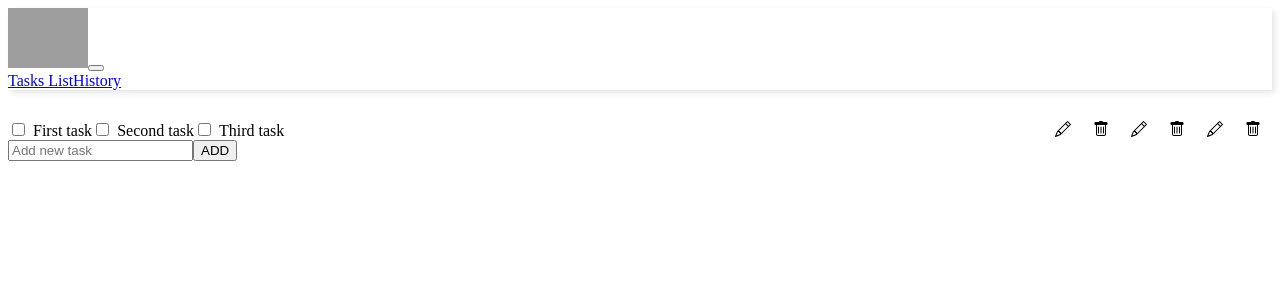
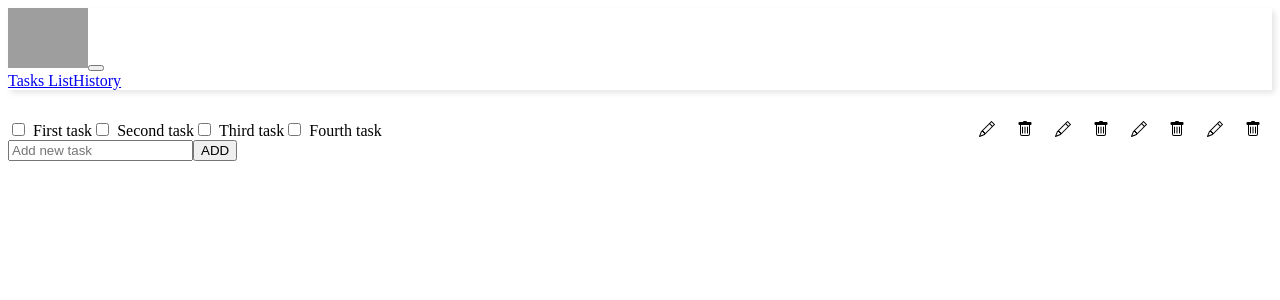
Before and after one commit to OlegMilkin/todo, a React (Create React App) app: page / in a window 1280 px wide. Shown: the top 300 px of the page. Built offline with nearby package versions, Linux system fonts and the light colour scheme; data requests are answered from the project's data file; grey boxes are pictures that could not be loaded; the HTML template or start-up script is replaced by a standard one.

Commit message:
todo add new container wrapper

```diff
--- a/db.json
+++ b/db.json
@@ -17,6 +17,12 @@
       "title": "Third task",
       "isEditMode": false,
       "completed": false
+    },
+    {
+      "id": 4,
+      "title": "Fourth task",
+      "isEditMode": false,
+      "completed": false
     }
   ]
 }
--- a/src/TaskList/TaskList.js
+++ b/src/TaskList/TaskList.js
@@ -1,34 +1,24 @@
 import React from 'react';
 import TaskItem from '../TaskItem/TaskItem';
 import NewTaskForm from '../NewTaskForm/NewTaskForm';
-import * as axios from 'axios';
 
+const TaskList = (props) => {
 
-class TaskList extends React.Component {
-
-  componentDidMount() {
-    axios.get('http://localhost:3000/tasksData')
-      .then(response => {
-        this.props.setTasksData(response.data)
-    })
-  }
-
-  render() {
-    let tasksEl = this.props.taskList.map((task) => {
+  let tasksEl = props.taskList.map((task) => {
     return (
       <TaskItem
         title={task.title}
         key={task.id}
-          removeTask={this.props.removeTask}
+        removeTask={props.removeTask}
         id={task.id}
         isEditMode={task.isEditMode}
-          enableEditMode={this.props.enableEditMode}
-          disableEditMode={this.props.disableEditMode}
-          afterEditText={this.props.afterEditText}
-          changeEditTaskText={this.props.changeEditTaskText}
-          changeTaskTitle={this.props.changeTaskTitle}
+        enableEditMode={props.enableEditMode}
+        disableEditMode={props.disableEditMode}
+        afterEditText={props.afterEditText}
+        changeEditTaskText={props.changeEditTaskText}
+        changeTaskTitle={props.changeTaskTitle}
         isTaskCompleted={task.completed}
-          changeCompletedStatus={this.props.changeCompletedStatus}
+        changeCompletedStatus={props.changeCompletedStatus}
       />
     )
   })
@@ -45,15 +35,15 @@ class TaskList extends React.Component {
       <div className="row">
         <div className="col-lg-12 mt-5">
           <NewTaskForm
-              newTaskText={this.props.newTaskText}
-              addText={this.props.addText}
-              updateText={this.props.updateText}
+            newTaskText={props.newTaskText}
+            addText={props.addText}
+            updateText={props.updateText}
           />
         </div>
       </div>
     </div>
   )
-  }
+
 }
 
 export default TaskList
--- a/src/TaskList/TaskListContainer.js
+++ b/src/TaskList/TaskListContainer.js
@@ -1,4 +1,3 @@
-import TaskList from "./TaskList";
 import {connect} from "react-redux";
 import {
   addNewTaskText,
@@ -11,6 +10,9 @@ import {
   changeCompletedStatus,
   setTasksDataAC,
 } from "../redux/task-list-reducer";
+import React from "react";
+import * as axios from "axios";
+import TaskList from "./TaskList";
 
 let mapStateToProps = (state) => {
   return {
@@ -52,5 +54,34 @@ let mapDispatchToProps = (dispatch) => {
   }
 };
 
-let TaskListContainer = connect(mapStateToProps, mapDispatchToProps)(TaskList)
+class TaskListAPI extends React.Component {
+
+  componentDidMount() {
+    axios.get('http://localhost:3000/tasksData')
+      .then(response => {
+        this.props.setTasksData(response.data)
+      })
+  }
+
+  render() {
+    return (
+      <TaskList
+        taskList={this.props.taskList}
+        removeTask={this.props.removeTask}
+        enableEditMode={this.props.enableEditMode}
+        disableEditMode={this.props.disableEditMode}
+        afterEditText={this.props.afterEditText}
+        changeEditTaskText={this.props.changeEditTaskText}
+        changeTaskTitle={this.props.changeTaskTitle}
+        changeCompletedStatus={this.props.changeCompletedStatus}
+        newTaskText={this.props.newTaskText}
+        addText={this.props.addText}
+        updateText={this.props.updateText}
+      />
+    )
+  }
+}
+
+
+let TaskListContainer = connect(mapStateToProps, mapDispatchToProps)(TaskListAPI)
 export default TaskListContainer;
```
Also changed, not shown: 1 other file (tests, documents, lock files or other folders). Lines whose indentation alone changed are shown as unchanged.
